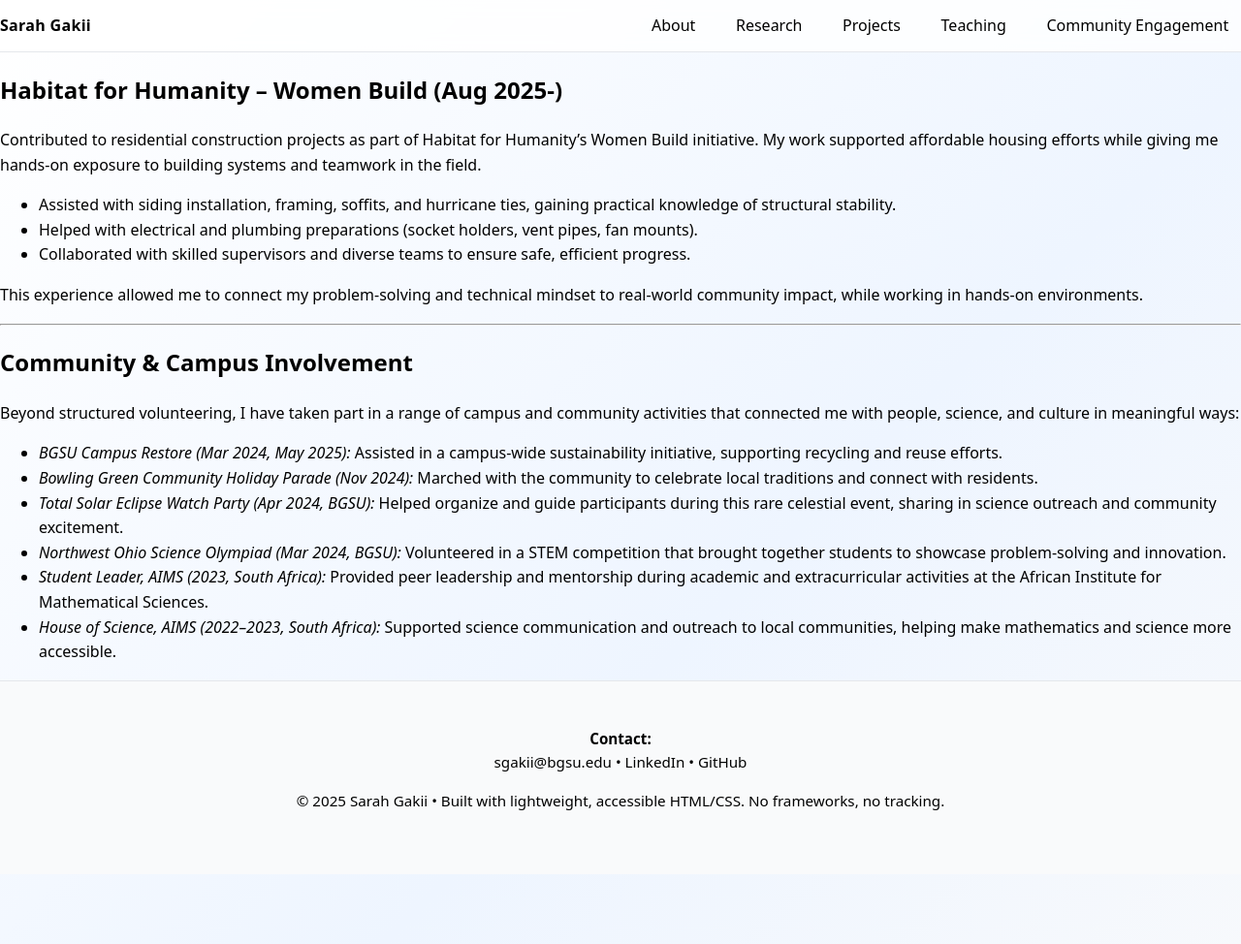
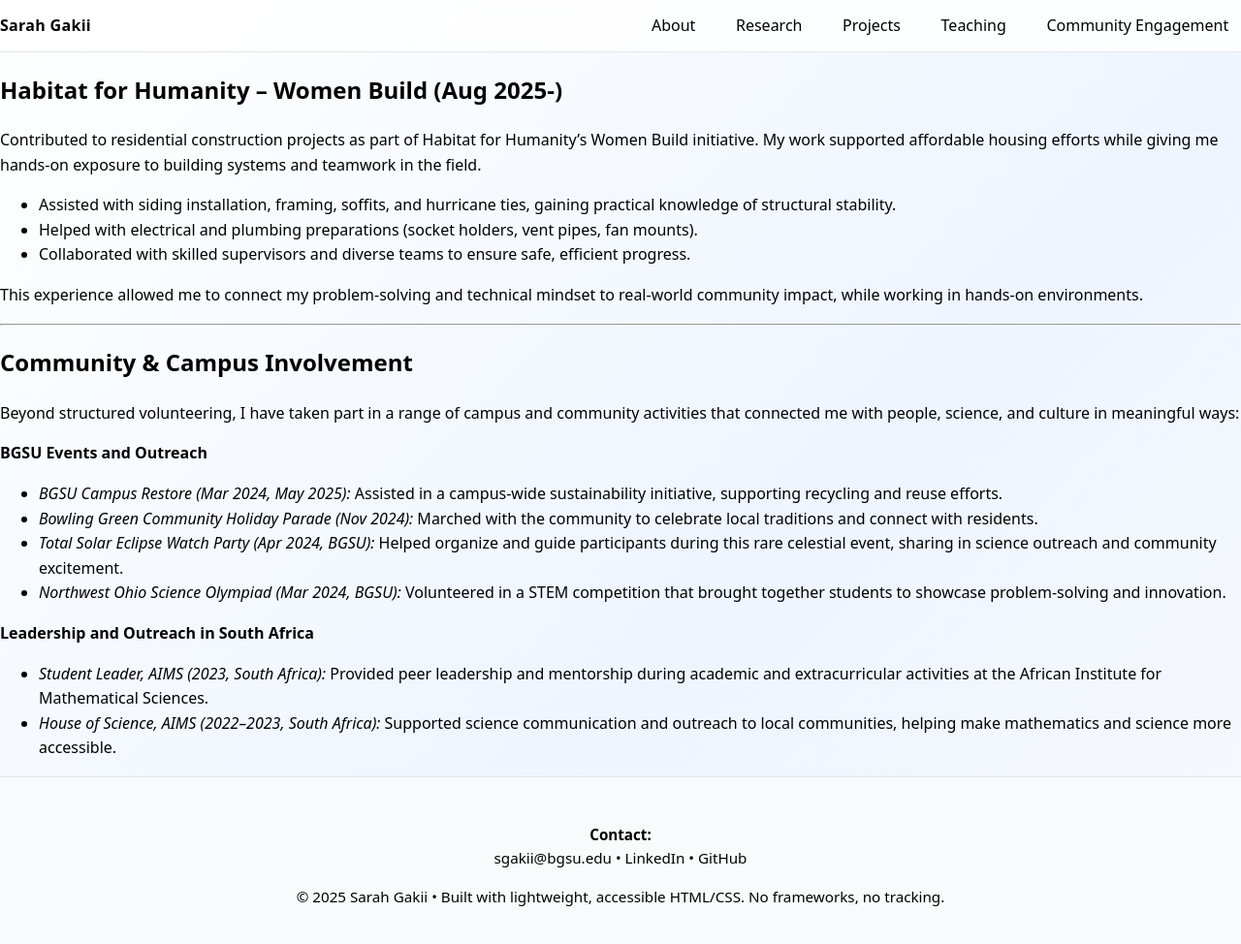
Before and after one commit to SARAH-GAKII/sarah-gakii.github.io, a Jekyll site: the page built from community-engagement.md, in a window 1280 px wide and 1001 px high. Shown: the top 974 px of the window at 97% size. Built offline with Jekyll 4.4.1, drawn with Linux system fonts in a browser that asks for light colours.

Commit message:
Update community-engagement.md

```diff
--- a/community-engagement.md
+++ b/community-engagement.md
@@ -19,9 +19,12 @@
 
 Beyond structured volunteering, I have taken part in a range of campus and community activities that connected me with people, science, and culture in meaningful ways:
 
+**BGSU Events and Outreach**
 - *BGSU Campus Restore (Mar 2024, May 2025):* Assisted in a campus-wide sustainability initiative, supporting recycling and reuse efforts.
 - *Bowling Green Community Holiday Parade (Nov 2024):* Marched with the community to celebrate local traditions and connect with residents.
 - *Total Solar Eclipse Watch Party (Apr 2024, BGSU):* Helped organize and guide participants during this rare celestial event, sharing in science outreach and community excitement.
 - *Northwest Ohio Science Olympiad (Mar 2024, BGSU):* Volunteered in a STEM competition that brought together students to showcase problem-solving and innovation.
+
+**Leadership and Outreach in South Africa**
 - *Student Leader, AIMS (2023, South Africa):* Provided peer leadership and mentorship during academic and extracurricular activities at the African Institute for Mathematical Sciences.
 - *House of Science, AIMS (2022–2023, South Africa):* Supported science communication and outreach to local communities, helping make mathematics and science more accessible.
```
